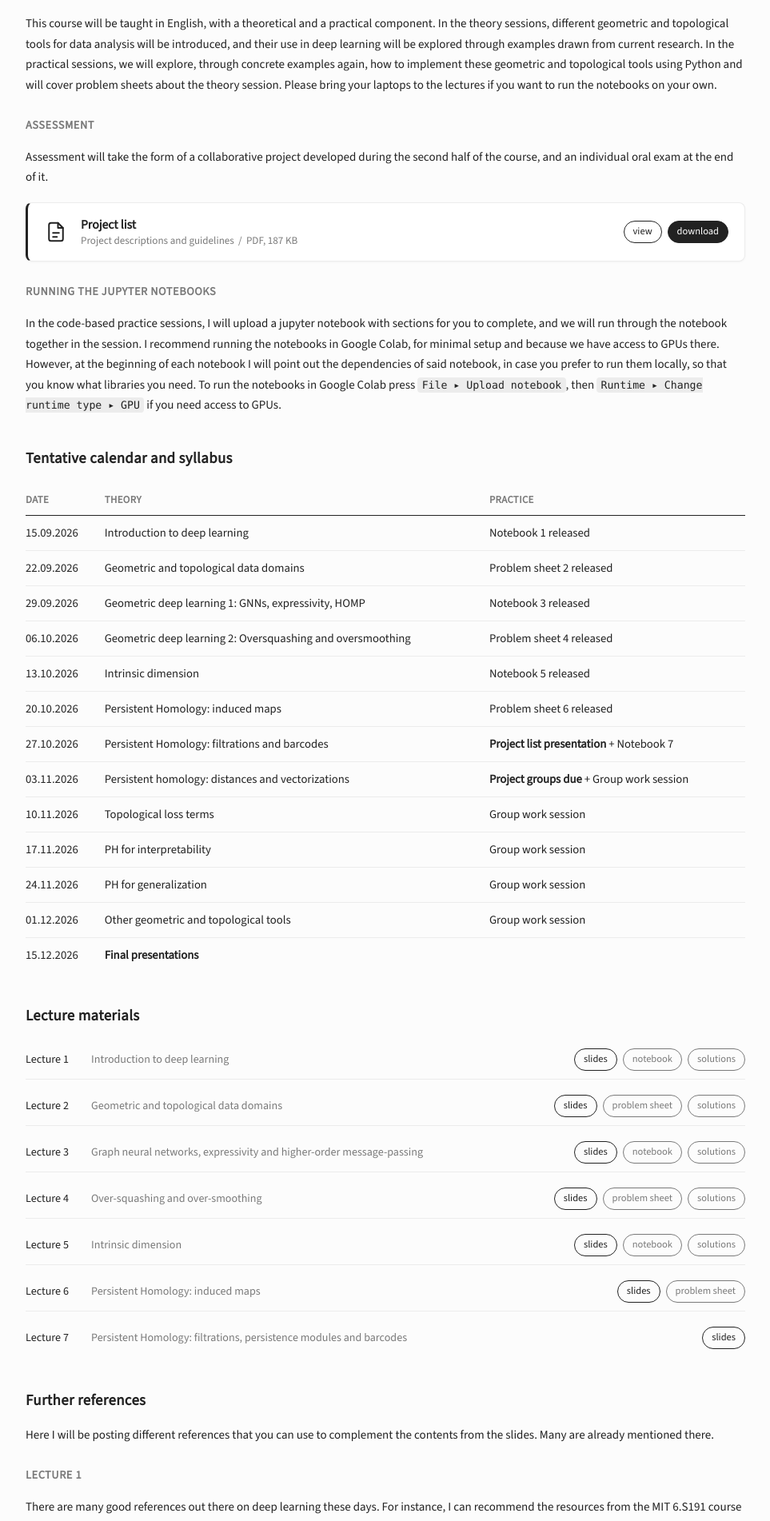
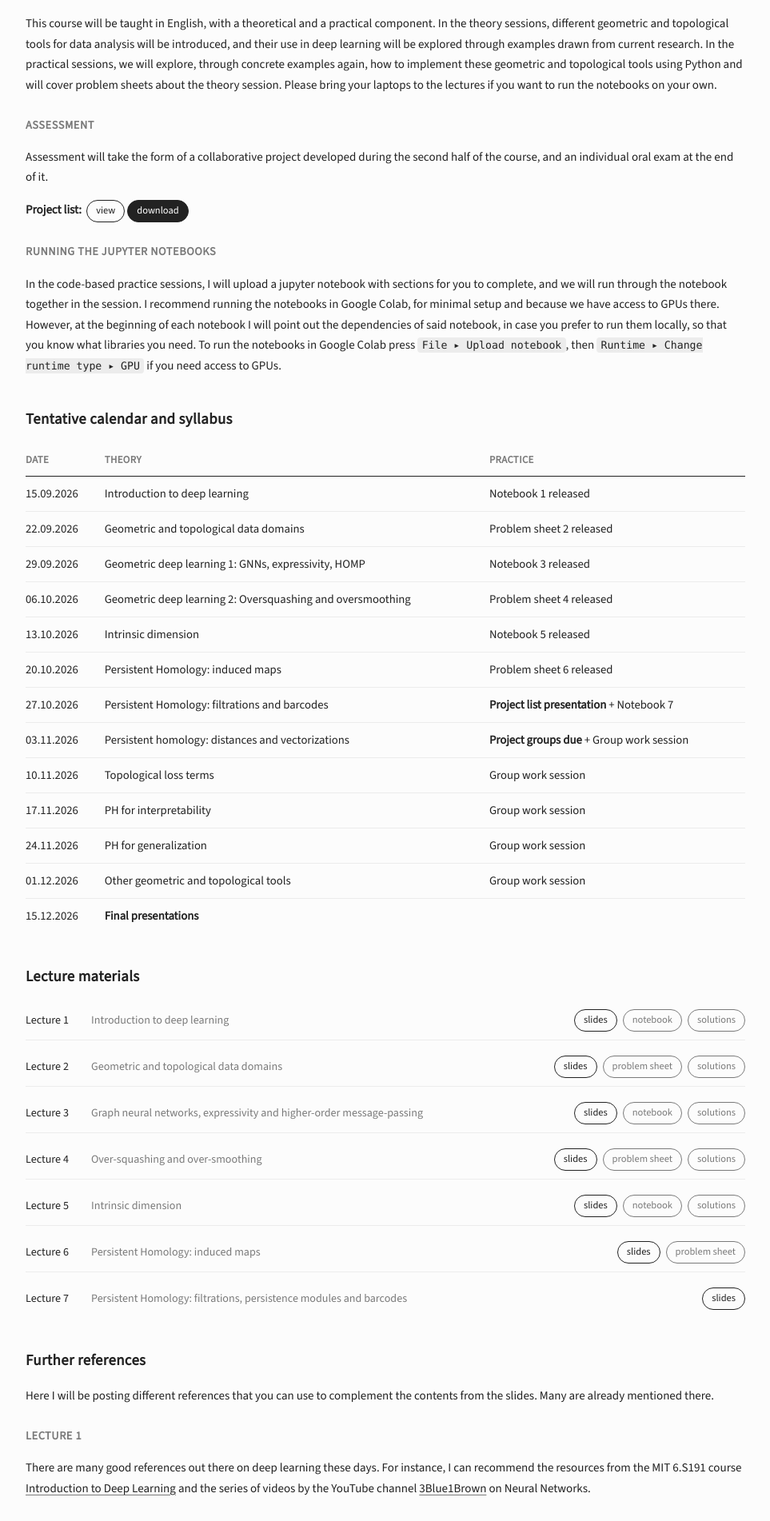
Before and after one commit to inesgare/inesgare.github.io, a Jekyll site: the page built from course-pages/gtml-2026.md, in a window 1280 px wide. Shown: the part 925-2827 px from the top of the page at 80% size, without its empty margins (158-1121 px from the left). Built offline with Jekyll 4.4.1, drawn with Linux system fonts in a browser that asks for light colours.

Commit message:
simplify

```diff
--- a/course-pages/gtml-2026.md
+++ b/course-pages/gtml-2026.md
@@ -36,22 +36,7 @@ This course will be taught in English, with a theoretical and a practical compon
 
 Assessment will take the form of a collaborative project developed during the second half of the course, and an individual oral exam at the end of it.
 
-<div class="doc-callout">
-  <svg class="doc-callout-icon" viewBox="0 0 24 24" fill="none" stroke="currentColor" stroke-width="1.6" stroke-linecap="round" stroke-linejoin="round" aria-hidden="true">
-    <path d="M14 3H7a2 2 0 0 0-2 2v14a2 2 0 0 0 2 2h10a2 2 0 0 0 2-2V8z"/>
-    <polyline points="14 3 14 8 19 8"/>
-    <line x1="9" y1="13" x2="15" y2="13"/>
-    <line x1="9" y1="17" x2="13" y2="17"/>
-  </svg>
-  <div class="doc-callout-text">
-    <span class="doc-callout-title">Project list</span>
-    <span class="doc-callout-meta">Project descriptions and guidelines &nbsp;/&nbsp; PDF, 187 KB</span>
-  </div>
-  <div class="doc-callout-links">
-    <a class="btn-link btn-slides" href="/docs/tdl-course/projects_tdl.pdf" target="_blank" rel="noopener">view</a>
-    <a class="btn-link btn-video" href="/docs/tdl-course/projects_tdl.pdf" download>download</a>
-  </div>
-</div>
+<p><strong>Project list:</strong>&nbsp; <a class="btn-link btn-slides" href="/docs/tdl-course/projects_tdl.pdf" target="_blank" rel="noopener">view</a> <a class="btn-link btn-video" href="/docs/tdl-course/projects_tdl.pdf" download>download</a></p>
 
 ### Running the jupyter notebooks
 
--- a/style.css
+++ b/style.css
@@ -387,51 +387,6 @@ a:hover {
   color: white;
 }
 
-.doc-callout {
-  display: flex;
-  align-items: center;
-  gap: 16px;
-  flex-wrap: wrap;
-  margin: 18px 0 8px;
-  padding: 16px 20px;
-  border: 1px solid var(--border);
-  border-left: 3px solid var(--accent);
-  border-radius: 8px;
-  background: #FFFFFF;
-  box-shadow: 0 1px 3px rgba(0, 0, 0, 0.04);
-}
-
-.doc-callout-icon {
-  width: 30px;
-  height: 30px;
-  flex-shrink: 0;
-  color: var(--accent);
-}
-
-.doc-callout-text {
-  display: flex;
-  flex-direction: column;
-  flex: 1;
-  min-width: 160px;
-  line-height: 1.4;
-}
-
-.doc-callout-title {
-  font-size: 0.98rem;
-  font-weight: 600;
-  color: var(--text);
-}
-
-.doc-callout-meta {
-  font-size: 0.82rem;
-  color: var(--muted);
-}
-
-.doc-callout-links {
-  display: flex;
-  gap: 7px;
-}
-
 .btn-notebook {
   border: 1.5px solid var(--muted);
   color: var(--muted);
```
